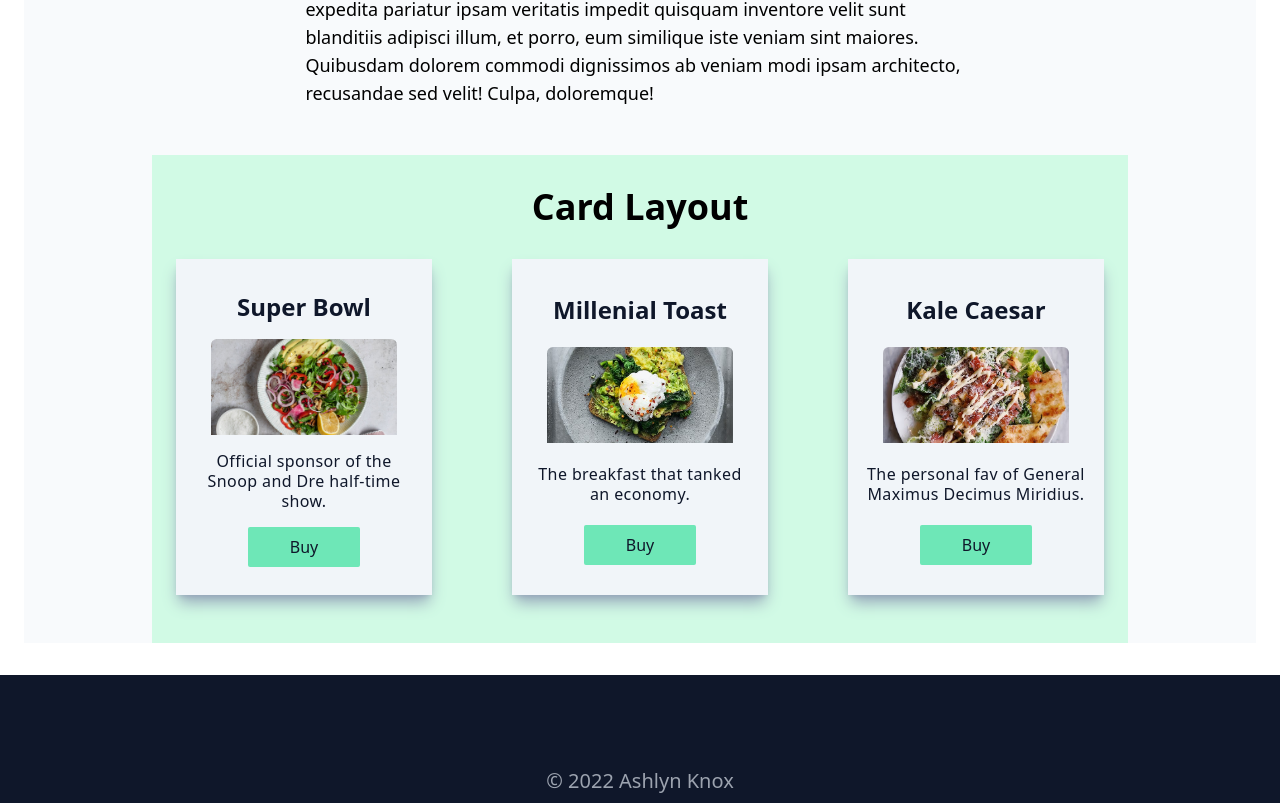
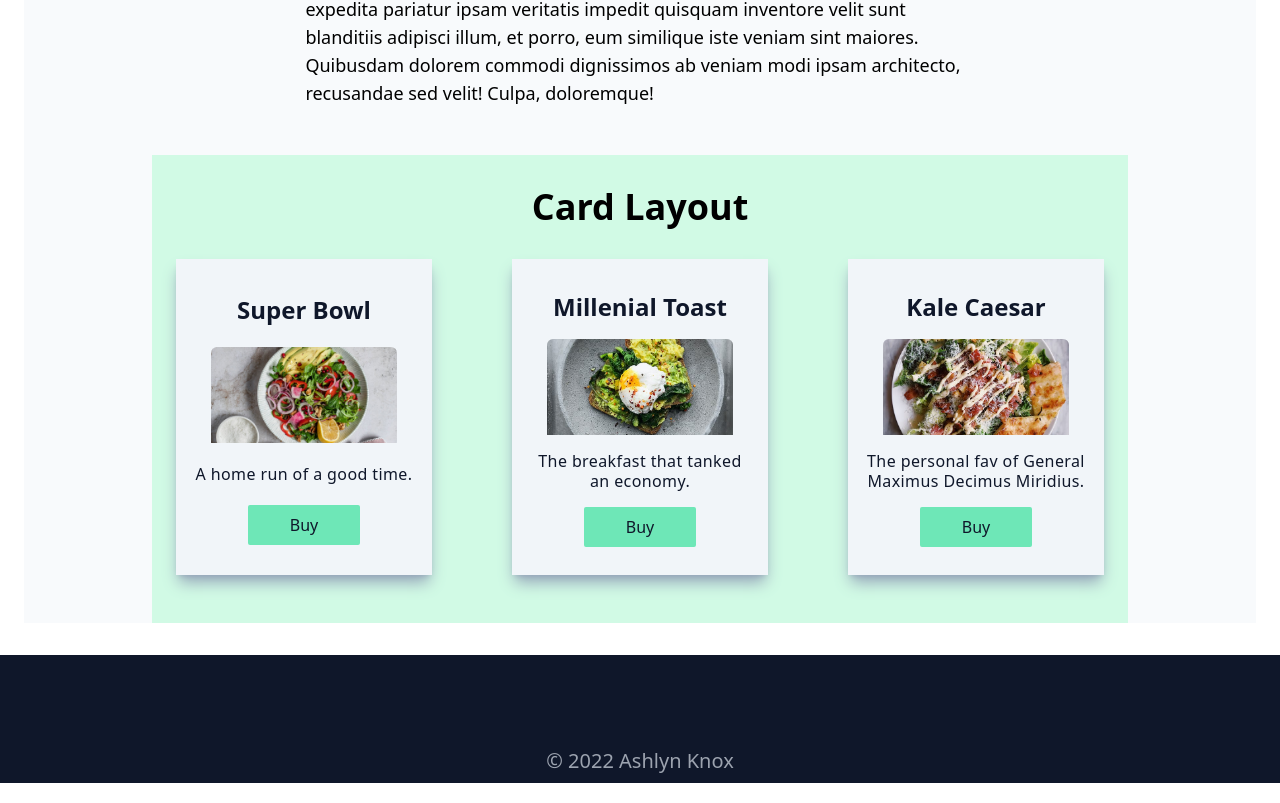
Before and after one commit to ashx3s/vue-demo-2, a Vue app: page /#/ in a window 1280 px wide. Shown: the part 565-1368 px from the top of the page. Built offline with nearby package versions, Linux system fonts and the light colour scheme.

Commit message:
changed description text

```diff
--- a/src/views/HomeView.vue
+++ b/src/views/HomeView.vue
@@ -61,7 +61,7 @@ import ProductCard from "../components/cards/ProductCard.vue";
 const cards = [
   {
     title: "Super Bowl",
-    description: "Official sponsor of the Snoop and Dre half-time show.",
+    description: "A home run of a good time.",
     image: require(`../assets/images/food.jpeg`),
   },
   {
```
